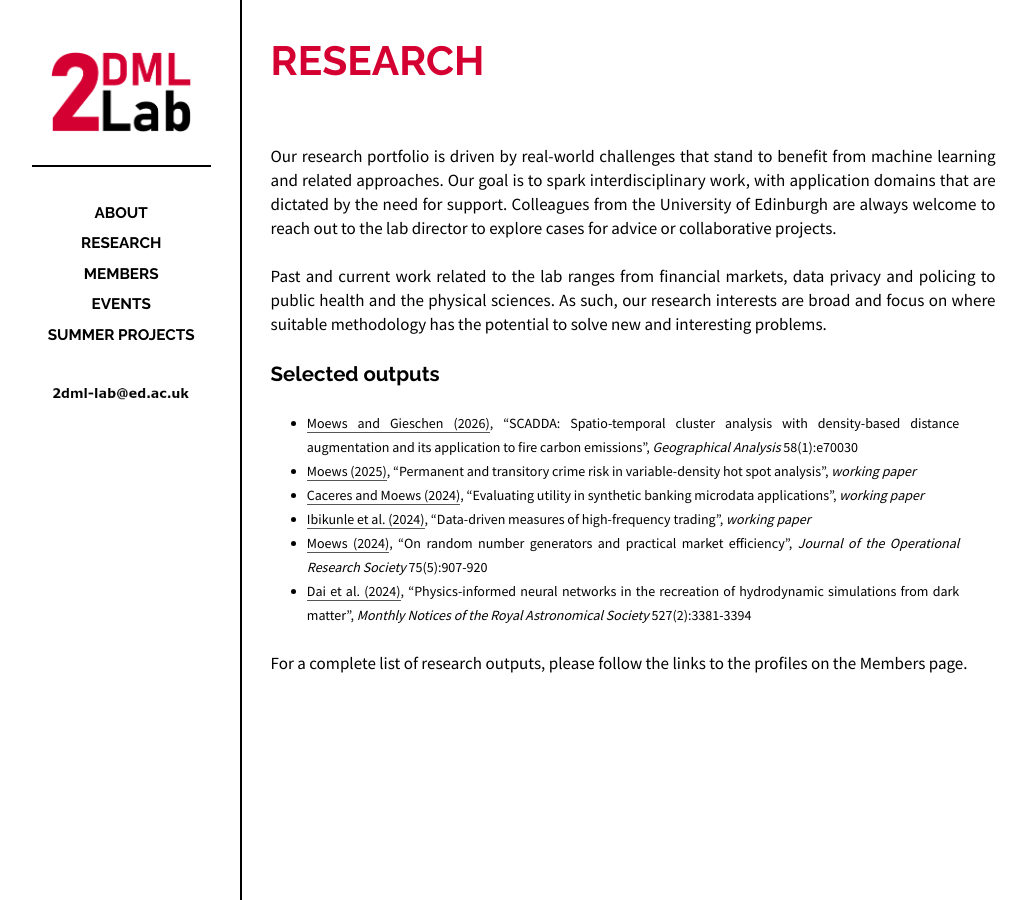
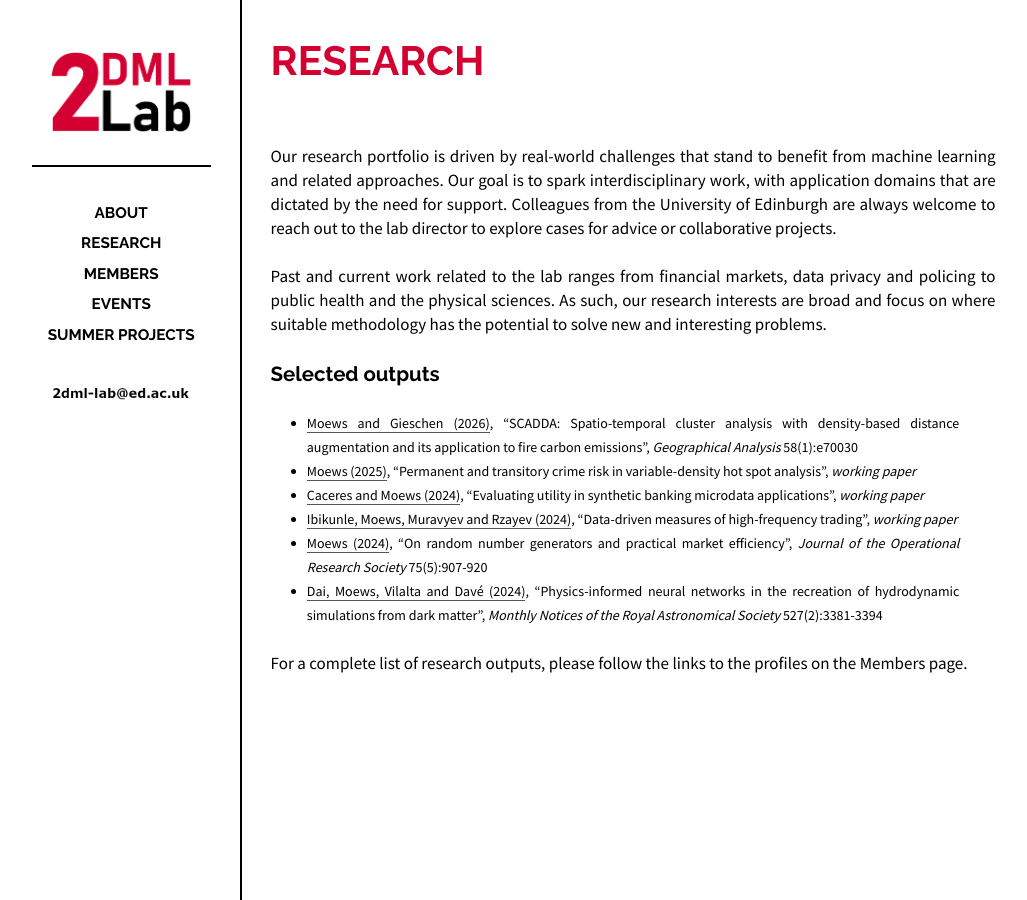
Before and after one commit to 2dml-lab/2dml-lab.github.io, a Jekyll site: the page built from _posts/2024-02-03-research.md, in a window 1280 px wide. Shown: the whole page, without its empty margins (118-1145 px from the left). Built offline with Jekyll 4.4.1, drawn with Linux system fonts in a browser that asks for light colours.

Commit message:
Update 2024-02-03-research.md

```diff
--- a/_posts/2024-02-03-research.md
+++ b/_posts/2024-02-03-research.md
@@ -17,9 +17,9 @@ Past and current work related to the lab ranges from financial markets, data pri
 - [Moews and Gieschen (2026)](https://arxiv.org/abs/2311.04290), "SCADDA: Spatio-temporal cluster analysis with density-based distance augmentation and its application to fire carbon emissions", _Geographical Analysis_ 58(1):e70030
 - [Moews (2025)](https://arxiv.org/abs/2512.07467), "Permanent and transitory crime risk in variable-density hot spot analysis", _working paper_
 - [Caceres and Moews (2024)](https://arxiv.org/abs/2410.22519), "Evaluating utility in synthetic banking microdata applications", _working paper_
-- [Ibikunle et al. (2024)](https://arxiv.org/abs/2405.08101), "Data-driven measures of high-frequency trading", _working paper_
+- [Ibikunle, Moews, Muravyev and Rzayev (2024)](https://arxiv.org/abs/2405.08101), "Data-driven measures of high-frequency trading", _working paper_
 - [Moews (2024)](https://doi.org/10.1080/01605682.2023.2219292), "On random number generators and practical market efficiency", _Journal of the Operational Research Society_ 75(5):907-920
-- [Dai et al. (2024)](https://doi.org/10.1093/mnras/stad3394), "Physics-informed neural networks in the recreation of hydrodynamic simulations from dark matter", _Monthly Notices of the Royal Astronomical Society_ 527(2):3381-3394
+- [Dai, Moews, Vilalta and Davé (2024)](https://doi.org/10.1093/mnras/stad3394), "Physics-informed neural networks in the recreation of hydrodynamic simulations from dark matter", _Monthly Notices of the Royal Astronomical Society_ 527(2):3381-3394
 
 <br>
 For a complete list of research outputs, please follow the links to the profiles on the Members page.
```
